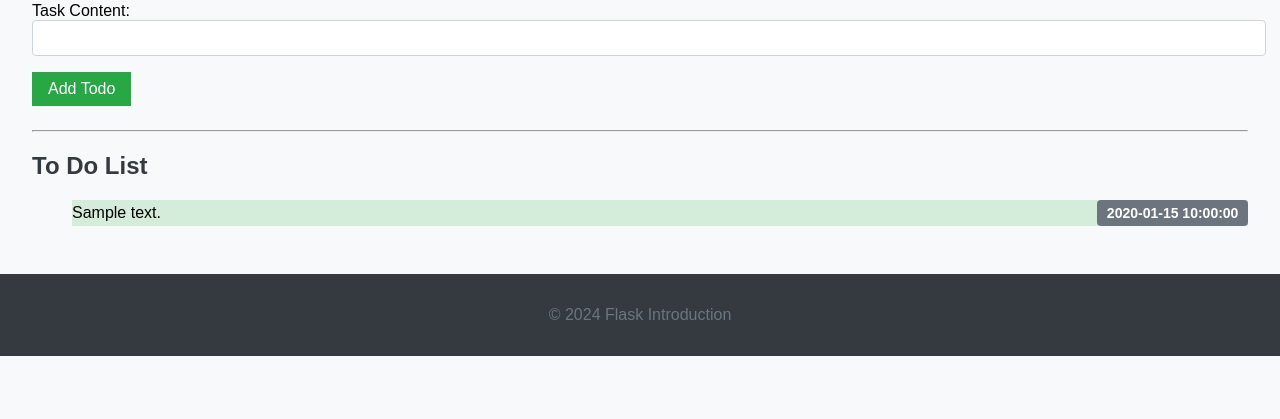
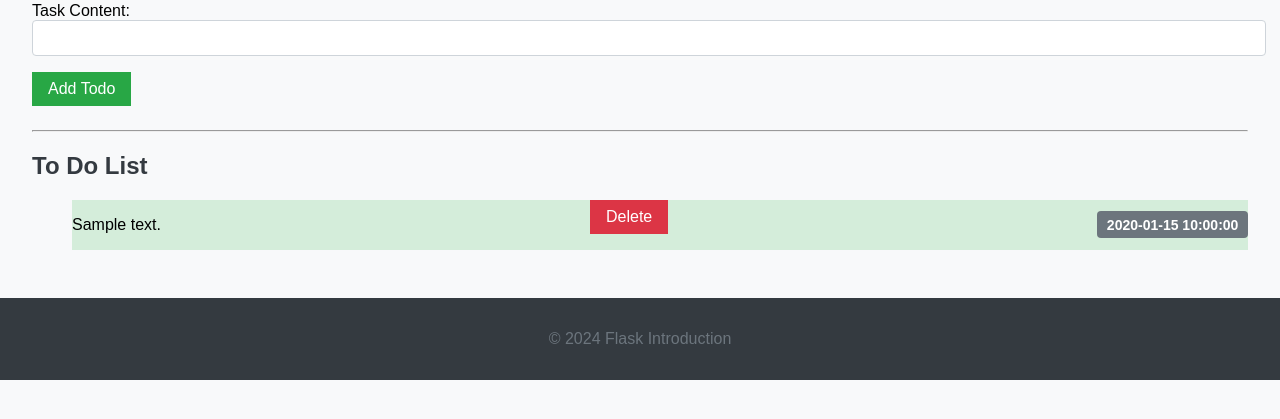
Before and after one commit to nimodb/FlaskIntroduction, a Flask app: page /todo in a window 1280 px wide. Shown: the part 210-629 px from the top of the page. Run offline with Flask 3, Linux system fonts and the light colour scheme; tables that the repository leaves empty hold one stand-in row (values such as "Sample post").

Commit message:
Added delete button for each task in todo.html - Added route and logic for deleting tasks in app.py

```diff
--- a/app.py
+++ b/app.py
@@ -38,6 +38,18 @@ def todo():
     return render_template("todo.html", tasks=tasks)
 
 
+@app.route("/delete/<int:id>", methods=["POST"])
+def delete(id):
+    task_to_delete = Todo.query.get_or_404(id)
+
+    try:
+        db.session.delete(task_to_delete)
+        db.session.commit()
+        return redirect("/todo")
+    except:
+        return "There was a problem deleting that task"
+
+
 if __name__ == "__main__":
     with app.app_context():
         db.create_all()
--- a/static/css/main.css
+++ b/static/css/main.css
@@ -70,6 +70,18 @@ button[type="submit"]:hover {
     background-color: #218838;
 }
 
+button[type="submit"].btn-delete {
+    background-color: #dc3545;
+    color: white;
+    border: none;
+    padding: 0.5rem 1rem;
+    cursor: pointer;
+}
+
+button[type="submit"].btn-delete:hover {
+    background-color: #c82333;
+}
+
 .list-group-item {
     display: flex;
     justify-content: space-between;
--- a/templates/todo.html
+++ b/templates/todo.html
@@ -19,6 +19,9 @@
         {% for task in tasks %}
             <li class="list-group-item {% if task.completed %}list-group-item-success{% endif %}">
                 {{ task.content }}
+                <form action="/delete/{{ task.id }}" method="POST">
+                    <button type="submit" class="btn btn-delete">Delete</button>
+                </form>
                 <span class="badge badge-secondary">{{ task.date_created.strftime('%Y-%m-%d %H:%M:%S') }}</span>
             </li>
         {% else %}
```
